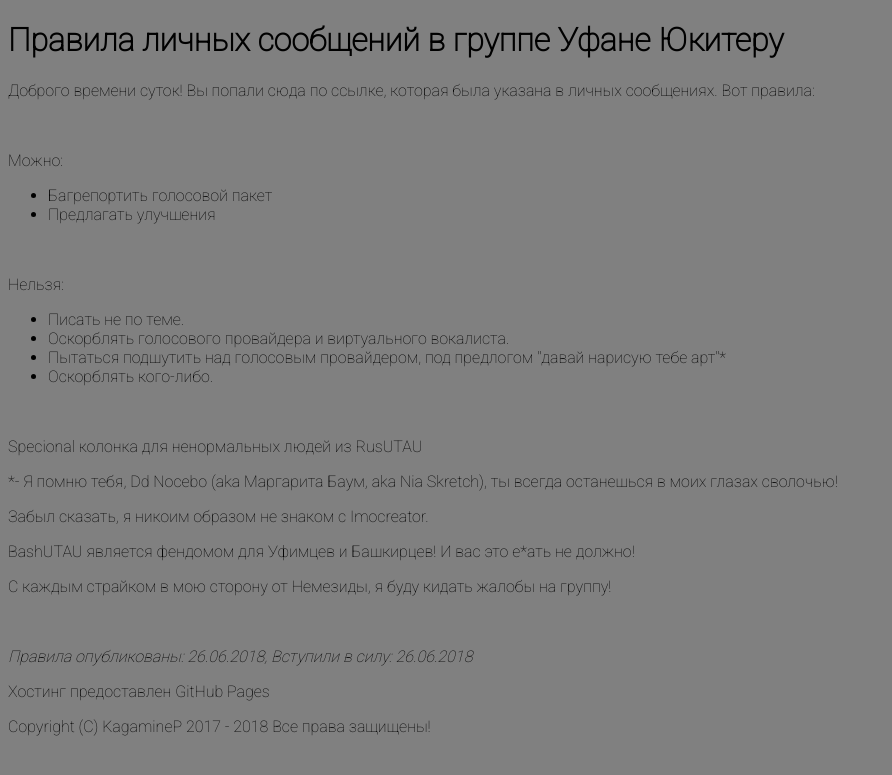
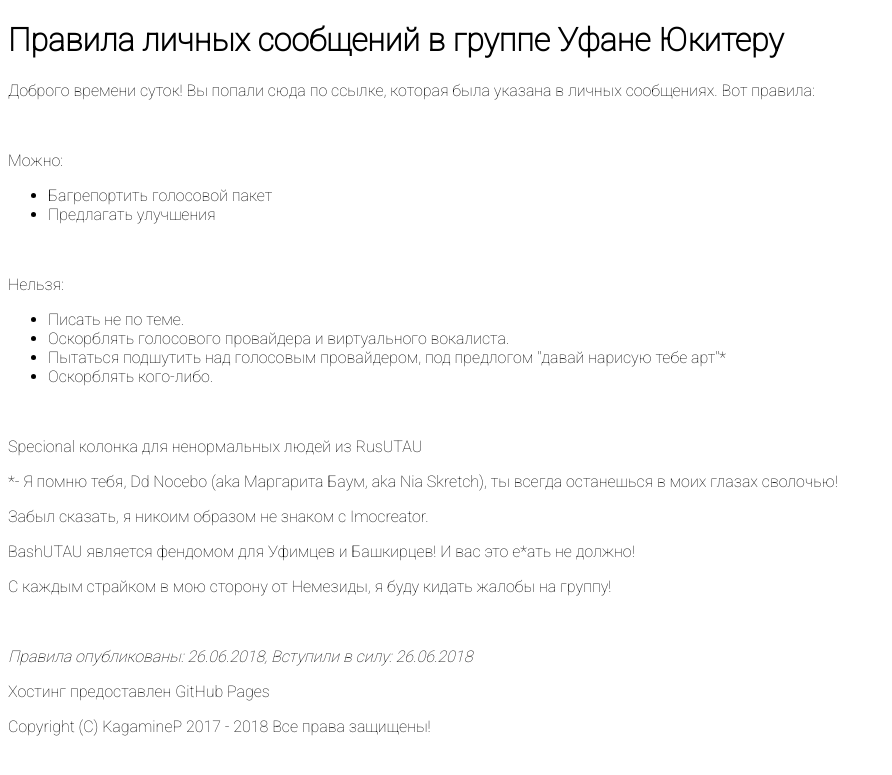
Before and after one commit to KagamineP/kagaminep.github.io, a PHP site: page /ru/ufane_yuki/rules.html in a window 1280 px wide. Shown: the top 775 px of the page, without its empty margins (0-892 px from the left). Run offline with PHP 8.4, Linux system fonts and the light colour scheme.

Commit message:
Changed background-color

```diff
--- a/ru/ufane_yuki/main.css
+++ b/ru/ufane_yuki/main.css
@@ -1,5 +1,5 @@
 body {
-    background-color: gray;
+    background-color: white;
     font-family: 'Roboto', sans-serif;
 }
 
```
